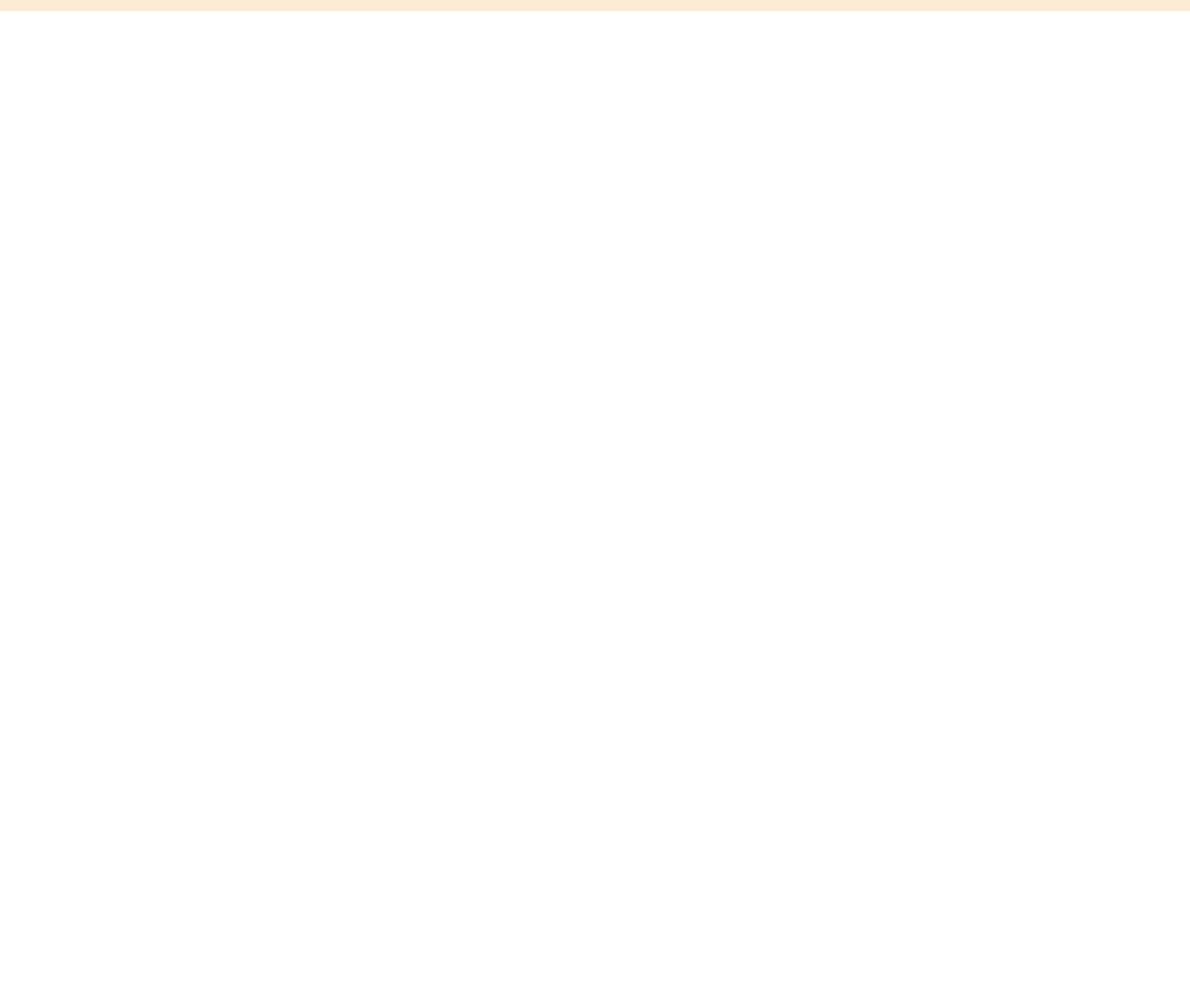
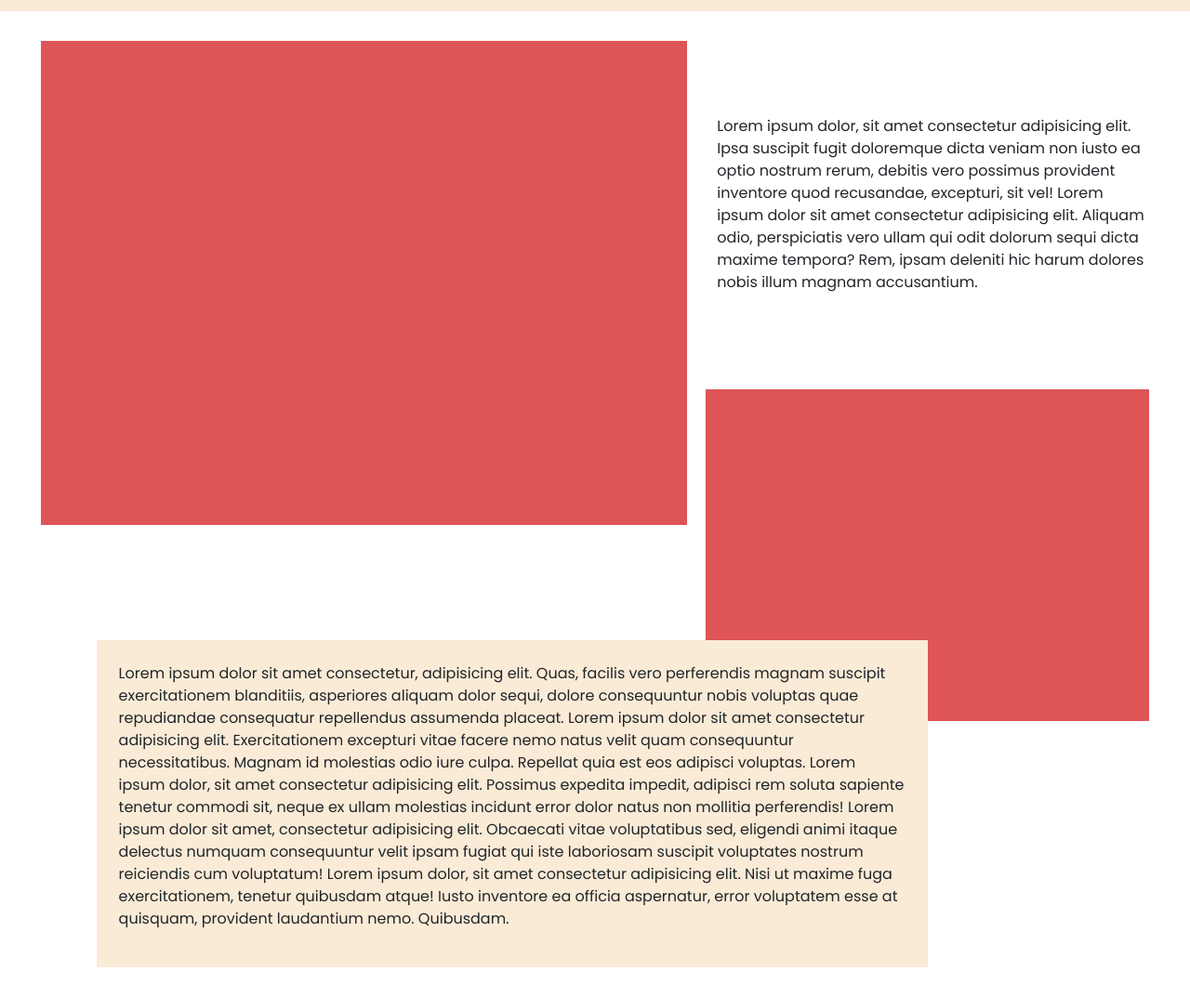
Before and after one commit to micah-k98/custom-keyboards-online-shop, a plain HTML site: page index.html in a window 1280 px wide. Shown: the part 120-1193 px from the top of the page at 93% size. Before the commit the page ends 800 px from the top, so only its background shows below. Drawn offline with nearby package versions, Linux system fonts and the light colour scheme.

Commit message:
Added main content and mediaqueries css

```diff
--- /dev/null
+++ b/css/mediaqueries.css
@@ -0,0 +1,22 @@
+@media screen and (max-width: 1100px) {
+    .primary-photo {
+        width: 100%;
+    }
+
+    .second-column {
+        margin-top: 0;
+    }
+
+    .secondary-photo {
+        width: 100%;
+        margin: 0%;
+    }
+
+    .overlap-text {
+        background-color: antiquewhite;
+        padding: 1.5rem;
+        width: 90%;
+        justify-content: space-evenly
+    }
+
+}
--- a/css/style.css
+++ b/css/style.css
@@ -39,4 +39,34 @@ li img {
 .container-fluid {
     margin-left: 2rem;
     margin-right: 2rem;
+    position: relative;
 }
+
+
+
+/* MAIN CONTAINER */
+
+.first-content, .second-content {
+    display: flex;
+    flex-wrap: wrap;
+    margin: 2rem;
+    gap: 2rem;
+}
+
+.second-column {
+    margin-top: 5rem;
+}
+
+.secondary-photo {
+    width: 40%;
+    margin-left: 60%;
+    margin-top: -15%
+}
+
+.overlap-text {
+    background-color: antiquewhite;
+    padding: 1.5rem;
+    width: 75%;
+    margin-left: 5%;
+    margin-top: -10%;
+}
--- a/index.html
+++ b/index.html
@@ -9,6 +9,7 @@
         <link href="https://cdn.jsdelivr.net/npm/bootstrap@5.3.2/dist/css/bootstrap.min.css" rel="stylesheet"
         integrity="sha384-T3c6CoIi6uLrA9TneNEoa7RxnatzjcDSCmG1MXxSR1GAsXEV/Dwwykc2MPK8M2HN" crossorigin="anonymous">
         <link rel="stylesheet" href="css/style.css">
+        <link rel="stylesheet" href="css/mediaqueries.css">
     </head>
 
 
@@ -46,6 +47,36 @@
         </nav>
 
 
+        <main class="container-fluid m-0">
+            <div class="first-content">
+                <div class="primary-photo col-7 col-xs-12">
+                    <img src="images/first-photo.jpg" alt="Keyboard photo" class="img-fluid">
+                </div>
+
+                <div class="second-column col">
+                    <div class="side-text">
+                        <p> Lorem ipsum dolor, sit amet consectetur adipisicing elit. Ipsa suscipit fugit doloremque dicta veniam non iusto ea optio nostrum rerum, debitis vero possimus provident inventore quod recusandae, excepturi, sit vel! Lorem ipsum dolor sit amet consectetur adipisicing elit. Aliquam odio, perspiciatis vero ullam qui odit dolorum sequi dicta maxime tempora? Rem, ipsam deleniti hic harum dolores nobis illum magnam accusantium.</p>
+                    </div>
+                </div>
+            </div>
+
+            <div class="second-content">
+                <div class="secondary-photo col-xs-12">
+                    <img src="images/first-photo.jpg" alt="Keyboard photo" class="img-fluid">
+                </div>
+
+                <div class="overlap-container col-xs-12">
+                    <div class="overlap-text">
+                        <p> Lorem ipsum dolor sit amet consectetur, adipisicing elit. Quas, facilis vero perferendis magnam suscipit exercitationem blanditiis, asperiores aliquam dolor sequi, dolore consequuntur nobis voluptas quae repudiandae consequatur repellendus assumenda placeat. Lorem ipsum dolor sit amet consectetur adipisicing elit. Exercitationem excepturi vitae facere nemo natus velit quam consequuntur necessitatibus. Magnam id molestias odio iure culpa. Repellat quia est eos adipisci voluptas. Lorem ipsum dolor, sit amet consectetur adipisicing elit. Possimus expedita impedit, adipisci rem soluta sapiente tenetur commodi sit, neque ex ullam molestias incidunt error dolor natus non mollitia perferendis! Lorem ipsum dolor sit amet, consectetur adipisicing elit. Obcaecati vitae voluptatibus sed, eligendi animi itaque delectus numquam consequuntur velit ipsam fugiat qui iste laboriosam suscipit voluptates nostrum reiciendis cum voluptatum! Lorem ipsum dolor, sit amet consectetur adipisicing elit. Nisi ut maxime fuga exercitationem, tenetur quibusdam atque! Iusto inventore ea officia aspernatur, error voluptatem esse at quisquam, provident laudantium nemo. Quibusdam.</p>
+                    </div>
+                </div>
+
+            </div>
+
+        </main>
+
+
+
 
 
         <script src="https://cdn.jsdelivr.net/npm/bootstrap@5.3.2/dist/js/bootstrap.bundle.min.js"
```
Also changed, not shown: images/first-photo.jpg (added).
